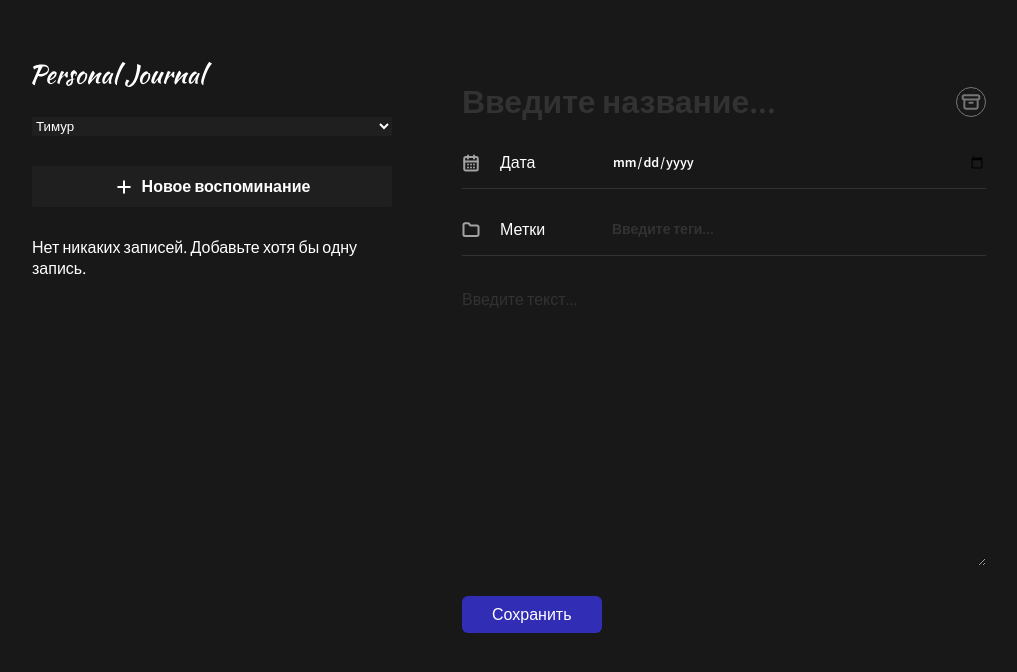
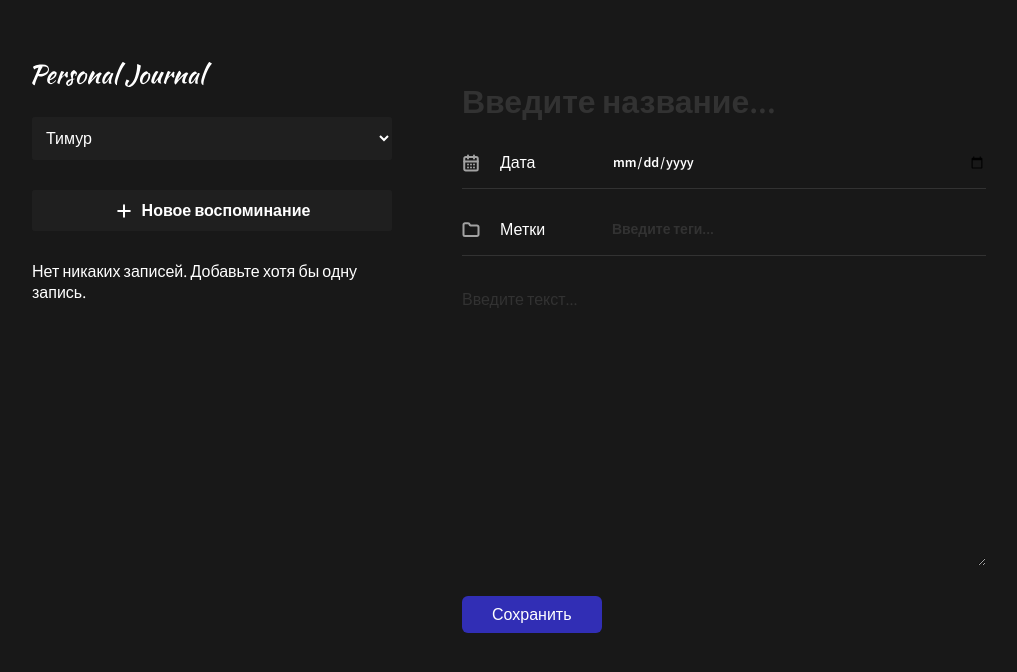
Before and after one commit to KTDKasp/react-vite-pers-journal, a React (Vite) app: page / in a window 1280 px wide. Shown: the top 672 px of the page, without its empty margins (116-1133 px from the left). Built offline with nearby package versions, Linux system fonts and the light colour scheme.

Commit message:
Добавили удаление элемента через кнопку

```diff
--- a/src/App.jsx
+++ b/src/App.jsx
@@ -24,7 +24,7 @@ function mapItems(items) {
 function App() {
   const [journalData, setJournalData] = useLocalStorage('data');
 	const [userId, setUserId] = React.useState(1);
-	const [selectedItem, setSelectedItem] = React.useState({});
+	const [selectedItem, setSelectedItem] = React.useState(null);
 
 	const addJournalData = (obj) => {
 		if (!obj.id) {
@@ -42,20 +42,26 @@ function App() {
 		} else {
 			setJournalData([
 				...mapItems(journalData).map((item) =>
-					item.id === obj.id ? { ...obj, date: new Date(obj.date) } : item
+					item.id === obj.id ? { ...obj } : item
 				)
 			]);
 		}
 	};
 
+	const deleteItem = (id) => {
+		setJournalData([
+			...journalData.filter((item) => item.id !== id)
+		]);
+	};
+
 	return (
 		<>
 			<UserContext.Provider value={{ userId, setUserId }}>
-				<LeftPanel>
+				<LeftPanel setSelectedItem={setSelectedItem}>
 					<JournalItemList data={mapItems(journalData)} setItem={setSelectedItem} />
 				</LeftPanel>
 				<Body>
-					<JournalForm addJournalData={addJournalData} data={selectedItem} />
+					<JournalForm addJournalData={addJournalData} onDelete={deleteItem} data={selectedItem} />
 				</Body>
 			</UserContext.Provider>
 		</>
--- a/src/components/JournalAddButton/index.jsx
+++ b/src/components/JournalAddButton/index.jsx
@@ -2,9 +2,9 @@ import { CardButton } from '../CardButton';
 
 import './JournalAddButton.css';
 
-export const JournalAddButton = () => {
+export const JournalAddButton = ({ clearForm }) => {
   return (
-    <CardButton>
+    <CardButton onClick={() => clearForm()}>
       <div className="journal-add__button">
         <img src="./plus.svg" alt="Plus" />
         Новое воспоминание
--- a/src/components/JournalForm/JournalForm.css
+++ b/src/components/JournalForm/JournalForm.css
@@ -8,6 +8,19 @@
   display: flex;
   justify-content: space-between;
   align-items: center;
+}
+
+.journal-form__bin {
+  border: none;
+  background: none;
+  cursor: pointer;
+  transition: background-color 0.2s ease;
+  border-radius: 50%;
+  padding: 5px;
+}
+
+.journal-form__bin:hover {
+  background-color: rgba(255, 255, 255, 0.05);
 }
 
 .form-label {
--- a/src/components/JournalForm/index.jsx
+++ b/src/components/JournalForm/index.jsx
@@ -6,7 +6,7 @@ import { UserContext } from '../../App';
 
 import './JournalForm.css';
 
-export const JournalForm = ({ addJournalData, data }) => {
+export const JournalForm = ({ addJournalData, data, onDelete }) => {
 	const [formState, dispatchForm] = React.useReducer(
 		formReducer,
 		INITIAL_STATE
@@ -34,11 +34,18 @@ export const JournalForm = ({ addJournalData, data }) => {
 	};
 
 	React.useEffect(() => {
+		if (!data) {
+			dispatchForm({ type: 'CLEAR' });
+			dispatchForm({
+				type: 'SET_VALUE',
+				payload: { userId: userId }
+			});
+		}
 		dispatchForm({
 			type: 'SET_VALUE',
 			payload: { ...data }
 		});
-	}, [data]);
+	}, [data, userId]);
 
 	React.useEffect(() => {
 		let timerId;
@@ -66,6 +73,7 @@ export const JournalForm = ({ addJournalData, data }) => {
 	}, [isFormReadyToSubmit, addJournalData, values, userId]);
 
   React.useEffect(() => {
+		dispatchForm({ type: 'CLEAR' });
     dispatchForm({
 			type: 'SET_VALUE',
 			payload: { userId: userId }
@@ -84,6 +92,15 @@ export const JournalForm = ({ addJournalData, data }) => {
 		dispatchForm({ type: 'SUBMIT' });
 	};
 
+	const deleteJournalItem = () => {
+		onDelete(data.id);
+		dispatchForm({ type: 'CLEAR' });
+		dispatchForm({
+			type: 'SET_VALUE',
+			payload: { userId: userId }
+		});
+	};
+
 	return (
 		<>
 			<form className="journal-form" action="" onSubmit={addJournalItem}>
@@ -98,7 +115,9 @@ export const JournalForm = ({ addJournalData, data }) => {
 						isValid={isValid.title}
 						appearance="title"
 					/>
-					<img src="./bin.svg" alt="Recycle bin" />
+					{data?.id && <button onClick={deleteJournalItem} className='journal-form__bin' type='button'>
+						<img src="./bin.svg" alt="Recycle bin" />
+					</button>}
 				</div>
 
 				<div className="form-input">
--- /dev/null
+++ b/src/components/SelectUser/SelectUser.css
@@ -0,0 +1,10 @@
+.select {
+	padding: 10px;
+	border-radius: 3px;
+	cursor: pointer;
+	font-size: 1rem;
+}
+
+.select option {
+	background: #1F1F1F;
+}
--- a/src/components/SelectUser/index.jsx
+++ b/src/components/SelectUser/index.jsx
@@ -1,5 +1,7 @@
 import React from 'react';
 import { UserContext } from '../../App';
+
+import './SelectUser.css';
 export const SelectUser = () => {
 	const { userId, setUserId } = React.useContext(UserContext);
 
@@ -7,7 +9,7 @@ export const SelectUser = () => {
 		setUserId(Number(event.target.value));
 	};
 	return (
-		<select name="user" id="user" value={userId} onChange={onChangeUser}>
+		<select className='select' name="user" id="user" value={userId} onChange={onChangeUser}>
 			<option value="1">Тимур</option>
 			<option value="2">Хан</option>
 			<option value="3">Jack</option>
--- a/src/index.css
+++ b/src/index.css
@@ -38,7 +38,3 @@ body {
   height: 100dvh;
   background-color: rgba(24, 24, 24, 1);
 }
-
-option {
-  background: black;
-}
--- a/src/layouts/LeftPanel/index.jsx
+++ b/src/layouts/LeftPanel/index.jsx
@@ -3,14 +3,14 @@ import { SelectUser } from '../../components/SelectUser';
 
 import './LeftPanel.css';
 
-export const LeftPanel = ({ children }) => {
+export const LeftPanel = ({ children, setSelectedItem }) => {
   return (
     <div className="left-panel">
       <header className="left-panel__header">
         <img src="./personal-journal.svg" alt="Personal Journal" />
       </header>
       <SelectUser />
-      <JournalAddButton />
+      <JournalAddButton clearForm={() => setSelectedItem(null)}/>
       {children}
     </div>
   );
```
